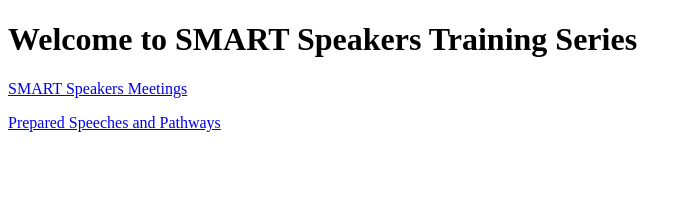
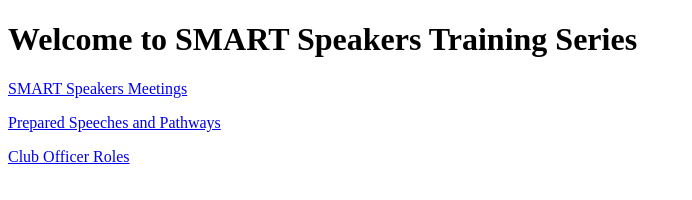
Before and after one commit to smartspeakers/smartspeakers.github.io, a plain HTML site: page index.html in a window 1280 px wide. Shown: the whole page, without its empty margins (0-692 px from the left). Drawn offline with Linux system fonts and the light colour scheme.

Commit message:
Added club officer training to index page

```diff
--- a/index.html
+++ b/index.html
@@ -7,5 +7,6 @@
 	<h1>Welcome to SMART Speakers Training Series</h1>
 	<p><a href="meetings/index.html">SMART Speakers Meetings</a></p>
 	<p><a href="prepared-speeches-and-pathways/index.html">Prepared Speeches and Pathways</a></p>
+	<p><a href="club-officer-roles/index.html">Club Officer Roles</a></p>
 </body>
 </html>
```
